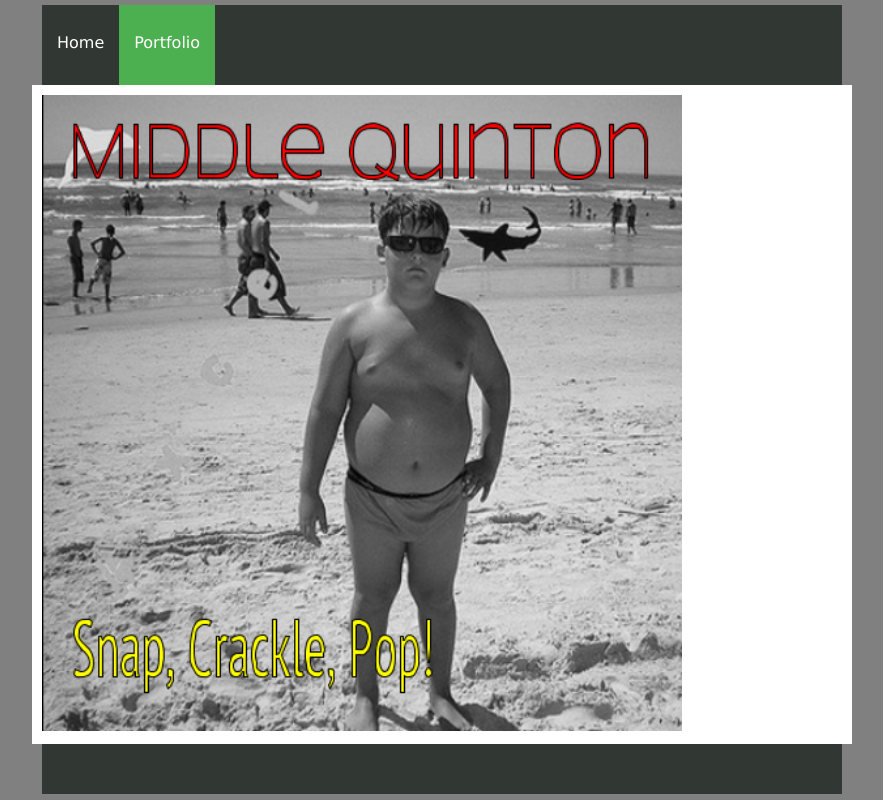
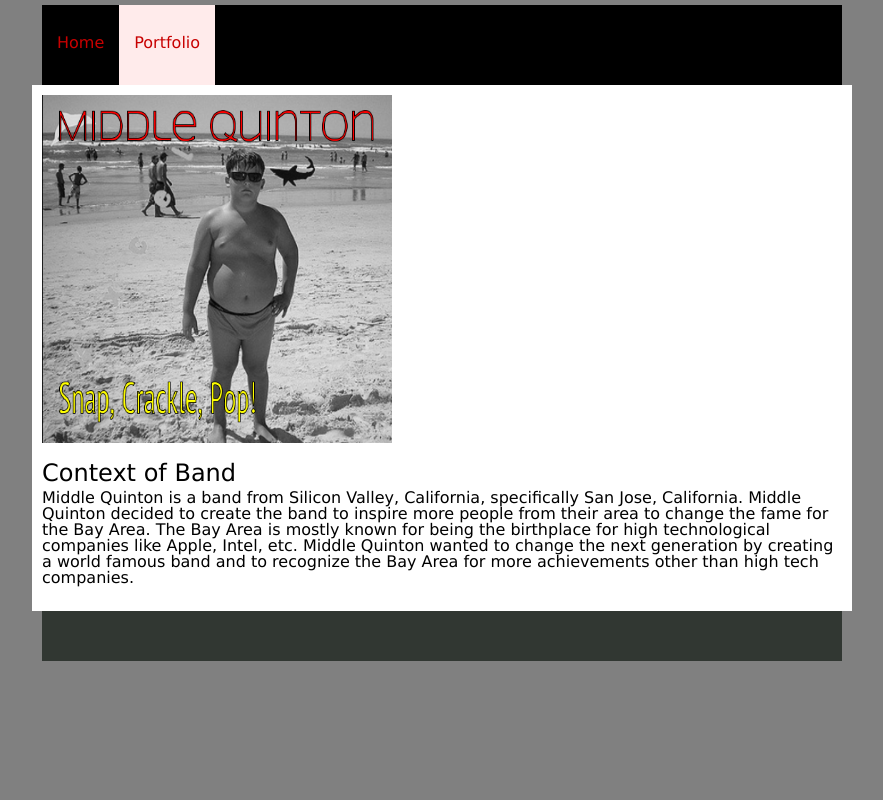
Before and after one commit to AxGomez15/AxGomez15.github.io, a plain HTML site: page design_a_band.html in a window 1280 px wide. Shown: the whole page, without its empty margins (198-1081 px from the left). Drawn offline with Linux system fonts and the light colour scheme.

Commit message:
Added the navbar

```diff
--- a/design_a_band.html
+++ b/design_a_band.html
@@ -94,6 +94,57 @@
       margin-bottom: 15px;
     }
 
+        /* NAVBAR CSS BEGIN */
+    .nav li {
+      line-height: 40px;
+      padding:20px;
+      list-style: none;
+      display: inline-block;
+      background-color: white;
+    }
+
+    /* Select all child links in a nav element */
+    .nav a {
+      text-decoration: none;
+    }
+
+    .navbar-outside {
+      display:block;
+      background-color: #313732;
+      height:80px;
+    }
+
+    .navbar {
+      display:block;
+      background-color: black;
+      height:80px;
+      margin:0 auto;
+      min-width:600px;
+      max-width:800px;
+    }
+
+    .navigation li {
+      padding: 30px 15px;
+      list-style: none;
+      text-decoration: none;
+      float:left;
+      height: 20px;
+    }
+
+    .navigation li a {
+      text-decoration: none;
+      color:rgb(200, 0, 0);
+    }
+
+    .navigation li:hover {
+      background-color: white;
+    }
+
+    .active {
+        background-color:rgb(255, 235, 235);
+        color: white;
+    }
+
   </style>
 </head>
 <body>
@@ -107,9 +158,19 @@
 
   <div class="main">
     <!-- TODO: Create your page here -->
-    <img src="./img/portfolio/album_cover.png" width=80%>
+    <img src="./img/portfolio/album_cover.png" width=350>
+
+    <p>
+        <h2>
+            Context of Band
+        </h2>
+        Middle Quinton is a band from Silicon Valley, California, specifically San Jose, California. Middle Quinton decided to create the band to inspire more people from their area to change the fame for the Bay Area. The Bay Area is mostly known for being the birthplace for high technological companies like Apple, Intel, etc. Middle Quinton wanted to change the next generation by creating a world famous band and to recognize the Bay Area for more achievements other than high tech companies.
+
+    </p>
 
   </div>
+
+
 
   <div class="footer">
   </div>
```
Also changed, not shown: index.html (+6 -1 lines).
